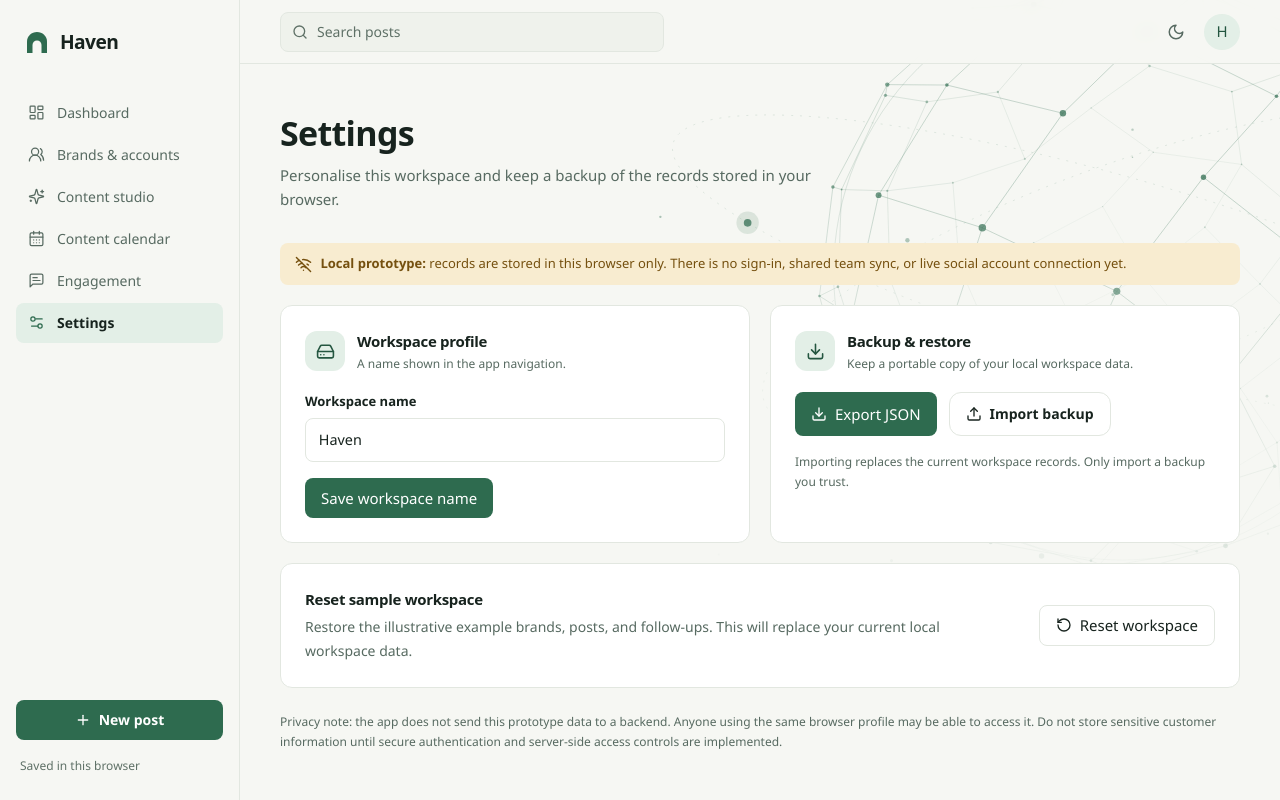
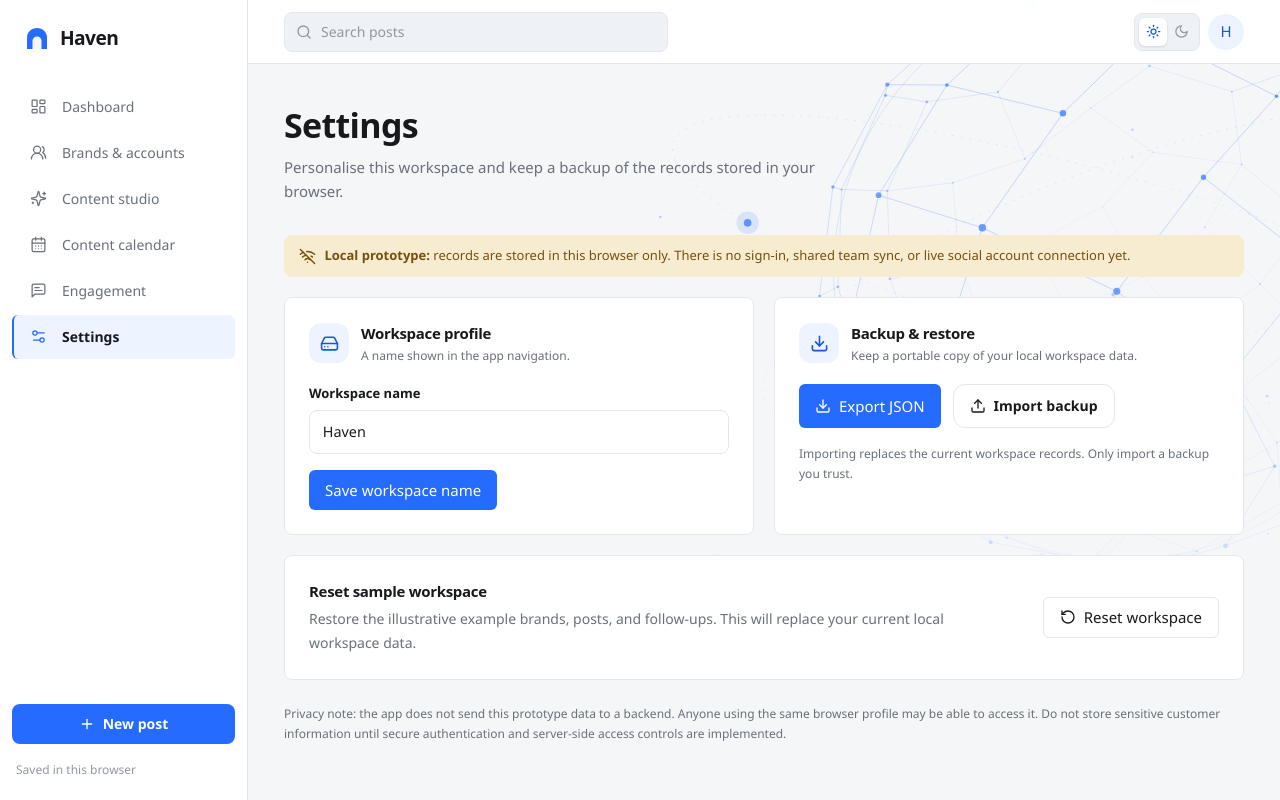
Before and after one commit to Meckiul-Chisim/SM-management, a React (Vite) app: page /settings in a window 1280 px wide. Built offline with nearby package versions, Linux system fonts and the light colour scheme.

Commit message:
Refine workspace design and theme

```diff
--- a/src/components/layout/AppLayout.jsx
+++ b/src/components/layout/AppLayout.jsx
@@ -6,28 +6,22 @@ import MainContent from './MainContent.jsx'
 import MobileNavigation from './MobileNavigation.jsx'
 import Sidebar from './Sidebar.jsx'
 
-// Strong at the top, where the page is mostly empty, and soft further down,
-// where lists and forms need to stay easy to read.
-const SCENE_FADE = 'linear-gradient(to bottom, #000 0%, #000 25%, rgba(0,0,0,0.22) 60%, rgba(0,0,0,0.1) 100%)'
+const SCENE_FADE = 'linear-gradient(to bottom, #000 0%, rgba(0,0,0,0.85) 35%, rgba(0,0,0,0.18) 75%, rgba(0,0,0,0) 100%)'
 
 function AppLayout() {
   const [mobileNavigationOpen, setMobileNavigationOpen] = useState(false)
 
   return (
     <div className="min-h-screen bg-canvas text-ink">
-      {/*
-        The ambient scene is fixed behind the whole app (z-0). It sits to the
-        right of the sidebar on desktop, and everything else is raised above it.
-      */}
       <div
-        className="pointer-events-none fixed inset-y-0 right-0 left-0 z-0 overflow-hidden md:left-60"
+        className="pointer-events-none fixed inset-y-0 right-0 left-0 z-0 overflow-hidden md:left-[15.5rem]"
         style={{ maskImage: SCENE_FADE, WebkitMaskImage: SCENE_FADE }}
         aria-hidden="true"
       >
         <AmbientBackground />
       </div>
       <Sidebar />
-      <div className="relative z-[1] min-h-screen min-w-0 md:pl-60">
+      <div className="relative z-[1] min-h-screen min-w-0 md:pl-[15.5rem]">
         <Header
           onMenuClick={() => setMobileNavigationOpen((open) => !open)}
           menuExpanded={mobileNavigationOpen}
--- a/src/components/layout/Header.jsx
+++ b/src/components/layout/Header.jsx
@@ -53,7 +53,7 @@ function Header({ onMenuClick, menuExpanded }) {
   )
 
   return (
-    <header className="sticky top-0 z-10 flex h-16 items-center gap-3 border-b border-line bg-canvas/95 px-4 backdrop-blur sm:px-6 lg:px-10">
+    <header className="sticky top-0 z-10 flex h-16 items-center gap-3 border-b border-line bg-panel/95 px-4 backdrop-blur sm:px-7 lg:px-9">
       <IconButton
         label={menuExpanded ? 'Close navigation menu' : 'Open navigation menu'}
         onClick={onMenuClick}
--- a/src/components/layout/MainContent.jsx
+++ b/src/components/layout/MainContent.jsx
@@ -1,6 +1,6 @@
 function MainContent({ children }) {
   return (
-    <main className="mx-auto min-h-[calc(100vh-4rem)] w-full max-w-[1240px] px-4 py-8 sm:px-6 sm:py-10 lg:px-10 lg:py-12">
+    <main className="mx-auto min-h-[calc(100vh-4rem)] w-full max-w-[1280px] px-4 py-7 sm:px-7 sm:py-9 lg:px-9 lg:py-10">
       {children}
     </main>
   )
--- a/src/components/layout/Sidebar.jsx
+++ b/src/components/layout/Sidebar.jsx
@@ -8,8 +8,8 @@ function Sidebar() {
   const { data } = useWorkspace()
 
   return (
-    <aside className="fixed inset-y-0 left-0 z-30 hidden w-60 flex-col border-r border-line bg-canvas px-4 py-6 md:flex">
-      <Link to="/dashboard" className="mb-8 block rounded-lg px-2 py-1" aria-label="Go to dashboard">
+    <aside className="fixed inset-y-0 left-0 z-30 hidden w-[15.5rem] flex-col border-r border-line bg-panel px-3 py-5 md:flex">
+      <Link to="/dashboard" className="mb-7 block rounded-lg px-3 py-1" aria-label="Go to dashboard">
         <Wordmark name={data.workspaceName || 'Haven'} />
       </Link>
 
@@ -19,16 +19,18 @@ function Sidebar() {
             key={to}
             to={to}
             className={({ isActive }) =>
-              `flex min-h-10 items-center gap-3 rounded-lg px-3 text-sm transition-colors duration-150 ${
+              `flex min-h-11 items-center gap-3 rounded-md px-3 text-sm transition-colors duration-150 ${
                 isActive
-                  ? 'bg-brand-50 font-semibold text-ink'
-                  : 'font-medium text-muted hover:bg-surface hover:text-ink'
+                  ? 'border-l-2 border-brand-700 bg-brand-50 font-semibold text-ink'
+                  : 'border-l-2 border-transparent font-medium text-muted hover:bg-surface hover:text-ink'
               }`
             }
           >
             {({ isActive }) => (
               <>
-                <Icon size={17} strokeWidth={1.75} aria-hidden="true" className={isActive ? 'text-brand-700' : ''} />
+                <span className={`flex size-6 items-center justify-center rounded-md ${isActive ? 'text-brand-700' : ''}`}>
+                  <Icon size={17} strokeWidth={1.75} aria-hidden="true" />
+                </span>
                 <span className="flex-1">{label}</span>
               </>
             )}
--- a/src/components/layout/ThemeToggle.jsx
+++ b/src/components/layout/ThemeToggle.jsx
@@ -9,9 +9,24 @@ function ThemeToggle() {
   const isDark = theme === 'dark'
 
   return (
-    <IconButton label={isDark ? 'Switch to light theme' : 'Switch to dark theme'} onClick={toggleTheme}>
-      {isDark ? <Sun size={18} aria-hidden="true" /> : <Moon size={18} aria-hidden="true" />}
-    </IconButton>
+    <div className="flex items-center rounded-lg border border-line bg-surface p-1" role="group" aria-label="Theme">
+      <IconButton
+        label="Use light theme"
+        aria-pressed={!isDark}
+        onClick={() => !isDark || toggleTheme()}
+        className={`!size-7 !rounded-md ${!isDark ? '!bg-panel !shadow-sm !text-brand-800' : '!border-transparent !text-faint'}`}
+      >
+        <Sun size={15} aria-hidden="true" />
+      </IconButton>
+      <IconButton
+        label="Use dark theme"
+        aria-pressed={isDark}
+        onClick={() => isDark || toggleTheme()}
+        className={`!size-7 !rounded-md ${isDark ? '!bg-panel !shadow-sm !text-brand-800' : '!border-transparent !text-faint'}`}
+      >
+        <Moon size={15} aria-hidden="true" />
+      </IconButton>
+    </div>
   )
 }
 
--- a/src/components/ui/Button.jsx
+++ b/src/components/ui/Button.jsx
@@ -17,7 +17,7 @@ function Button({
   return (
     <button
       type={type}
-      className={`inline-flex min-h-10 items-center justify-center gap-2 rounded-lg px-4 py-2 text-sm font-semibold transition-colors duration-150 focus-visible:outline-2 focus-visible:outline-offset-2 disabled:pointer-events-none disabled:opacity-50 ${variants[variant]} ${className}`}
+      className={`inline-flex min-h-10 items-center justify-center gap-2 rounded-md px-4 py-2 text-sm font-semibold transition-colors duration-150 focus-visible:outline-2 focus-visible:outline-offset-2 disabled:pointer-events-none disabled:opacity-50 ${variants[variant]} ${className}`}
       {...props}
     >
       {children}
--- a/src/components/ui/Card.jsx
+++ b/src/components/ui/Card.jsx
@@ -7,7 +7,7 @@ function Card({ children, className = '', tone = 'default', ...props }) {
 
   return (
     <section
-      className={`rounded-xl border ${toneClass} ${className}`}
+      className={`rounded-lg border ${toneClass} ${className}`}
       {...props}
     >
       {children}
--- a/src/pages/Dashboard.jsx
+++ b/src/pages/Dashboard.jsx
@@ -1,5 +1,5 @@
 import { useMemo } from 'react'
-import { Plus } from 'lucide-react'
+import { CalendarDays, ClipboardPenLine, Inbox, Plus } from 'lucide-react'
 import { Link } from 'react-router-dom'
 import Card from '../components/ui/Card.jsx'
 import PageHeader from '../components/ui/PageHeader.jsx'
@@ -60,6 +60,24 @@ function Dashboard() {
         >
           <Plus size={16} aria-hidden="true" /> New post
         </Link>
+      </div>
+
+      <div className="mb-5 grid grid-cols-1 gap-px overflow-hidden rounded-lg border border-line bg-line sm:grid-cols-3">
+        {[
+          { label: 'Scheduled', value: data.posts.filter((post) => post.scheduledAt).length, icon: CalendarDays },
+          { label: 'Drafts & ready', value: drafts.length, icon: ClipboardPenLine },
+          { label: 'Follow-ups open', value: followUps.length, icon: Inbox },
+        ].map(({ label, value, icon: Icon }) => (
+          <div key={label} className="flex items-center gap-3 bg-panel px-4 py-3.5">
+            <span className="flex size-9 items-center justify-center rounded-md bg-surface text-brand-700">
+              <Icon size={17} strokeWidth={1.75} aria-hidden="true" />
+            </span>
+            <span>
+              <strong className="block font-display text-xl leading-none text-ink">{value}</strong>
+              <span className="block mt-1 text-xs font-medium text-muted">{label}</span>
+            </span>
+          </div>
+        ))}
       </div>
 
       <Card className="divide-y divide-line overflow-hidden lg:grid lg:grid-cols-7 lg:divide-x lg:divide-y-0">
--- a/src/styles/index.css
+++ b/src/styles/index.css
@@ -14,20 +14,20 @@
     on-brand                   text that sits on a brand-700 fill
 */
 @theme {
-  --color-canvas: #f6f7f3;
-  --color-surface: #eff2ec;
+  --color-canvas: #f5f6f8;
+  --color-surface: #eef1f5;
   --color-panel: #ffffff;
   --color-panel-raised: #ffffff;
-  --color-line: #e2e7e0;
-  --color-ink: #17231e;
-  --color-muted: #576a61;
-  --color-faint: #5f7167;
+  --color-line: #e3e6eb;
+  --color-ink: #17191d;
+  --color-muted: #69707a;
+  --color-faint: #9298a2;
 
-  --color-brand-50: #e3efe7;
-  --color-brand-100: #c3d9ca;
-  --color-brand-700: #2e6b4f;
-  --color-brand-800: #245640;
-  --color-brand-900: #17231e;
+  --color-brand-50: #edf4ff;
+  --color-brand-100: #d7e6fb;
+  --color-brand-700: #246bfe;
+  --color-brand-800: #1758d8;
+  --color-brand-900: #143a7a;
   --color-on-brand: #ffffff;
 
   --color-info-bg: #e4edf5;
@@ -46,21 +46,21 @@
 :root[data-theme="dark"] {
   color-scheme: dark;
 
-  --color-canvas: #0f1613;
-  --color-surface: #141d19;
-  --color-panel: #17211c;
-  --color-panel-raised: #1c2822;
-  --color-line: #26342d;
-  --color-ink: #eaf1ec;
-  --color-muted: #9db0a5;
-  --color-faint: #71857a;
+  --color-canvas: #101214;
+  --color-surface: #17191d;
+  --color-panel: #1a1d21;
+  --color-panel-raised: #21242a;
+  --color-line: #2b2f36;
+  --color-ink: #f4f5f7;
+  --color-muted: #a9aebb;
+  --color-faint: #777d88;
 
-  --color-brand-50: #1d3329;
-  --color-brand-100: #2c4a3c;
-  --color-brand-700: #7cc6a0;
-  --color-brand-800: #a6dbc0;
-  --color-brand-900: #eaf1ec;
-  --color-on-brand: #0f1613;
+  --color-brand-50: #1b293f;
+  --color-brand-100: #253b60;
+  --color-brand-700: #6e9cff;
+  --color-brand-800: #91b5ff;
+  --color-brand-900: #dbe8ff;
+  --color-on-brand: #0d1625;
 
   --color-info-bg: #172a39;
   --color-info: #a5d0ee;
```
Also changed, not shown: package.json (+29 -2 lines).
